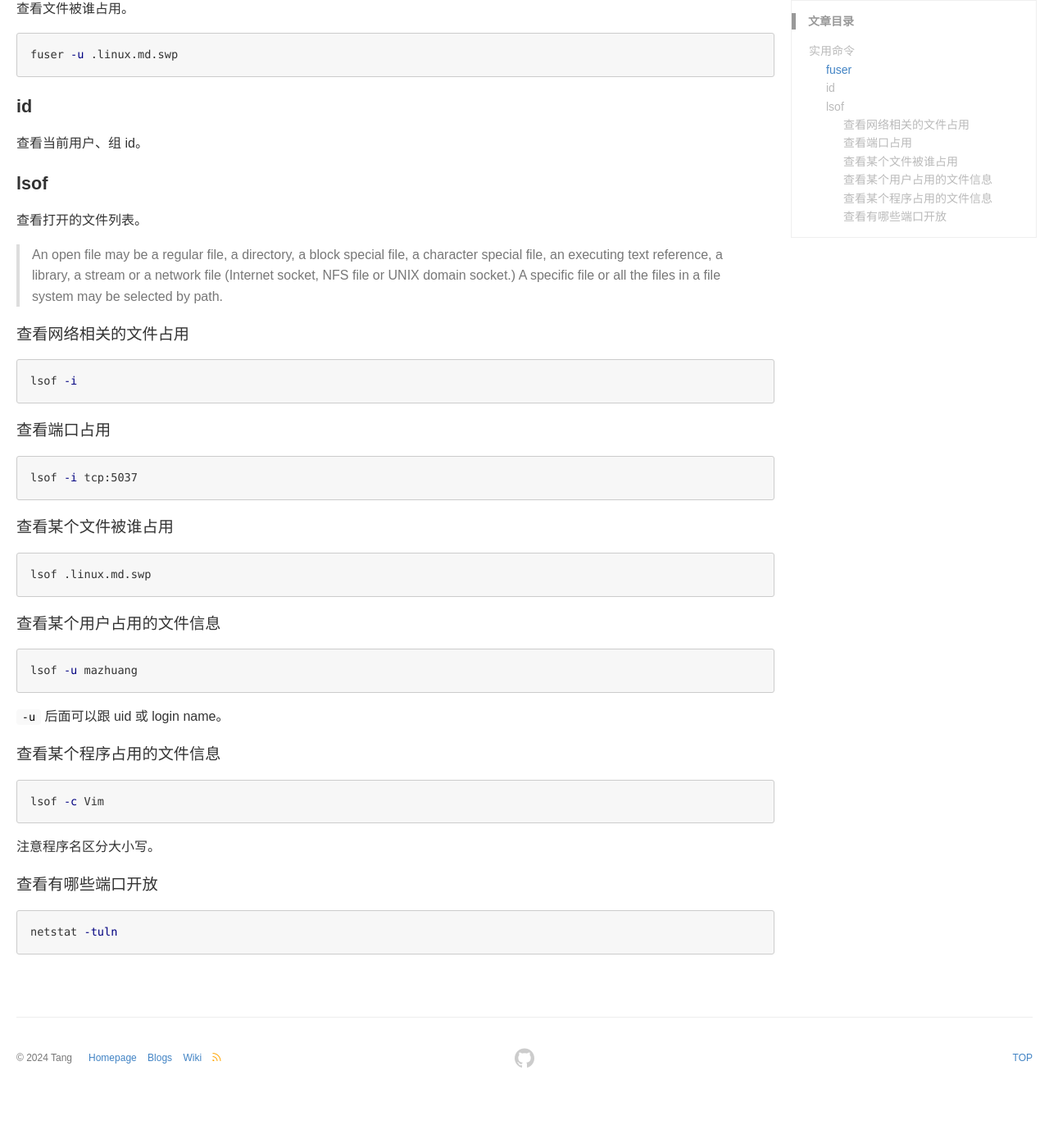
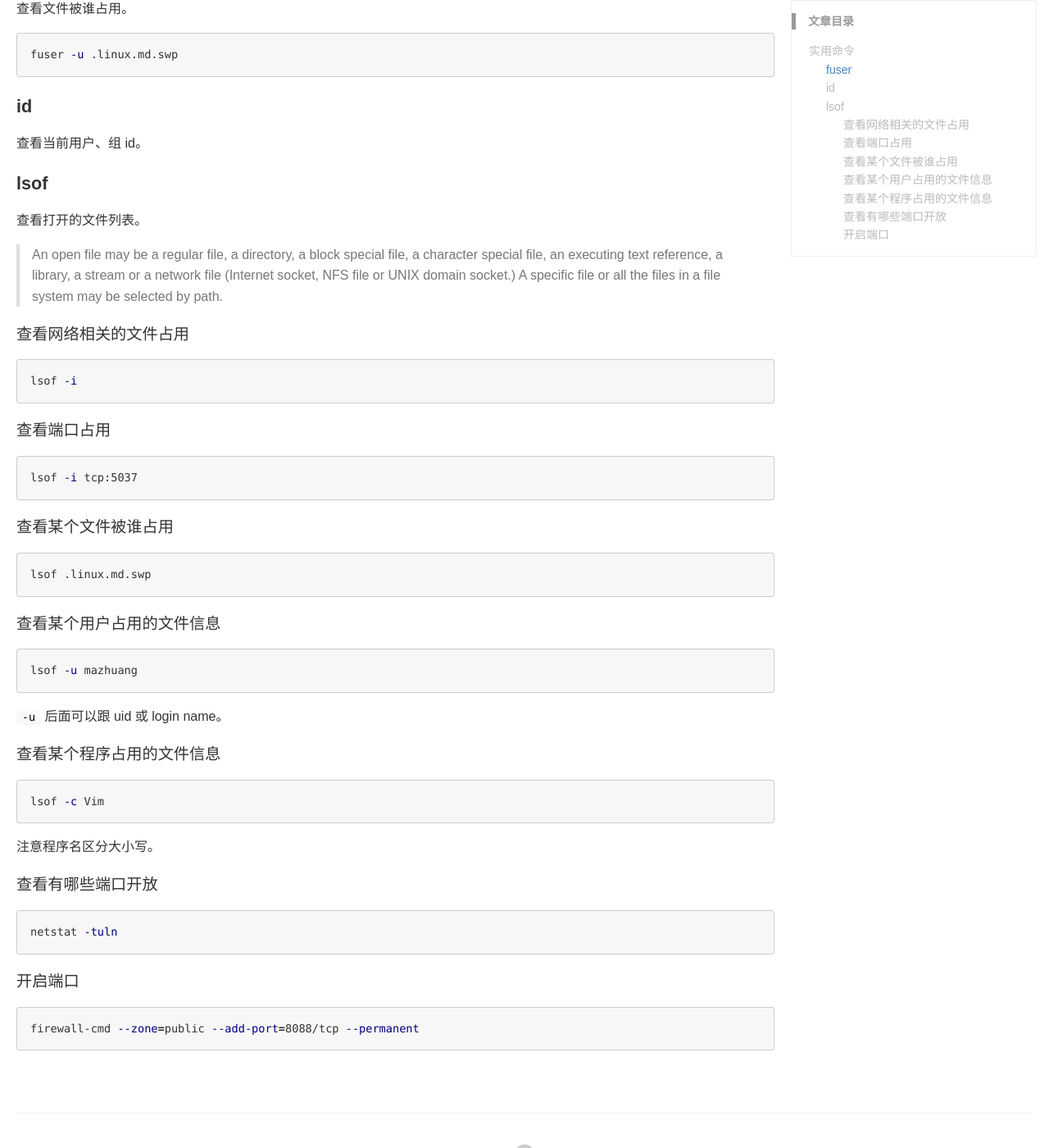
Before and after one commit to tangxing7028/tangxing7028.github.io, a Jekyll site: the page built from _wiki/linux.md, in a window 1280 px wide and 1400 px high, scrolled down 352 px. Shown: the whole window at 82% size. Built offline with Jekyll 4.4.1, drawn with Linux system fonts in a browser that asks for light colours; before the commit the page ends 1691 px from its top, so only the background shows below that.

Commit message:
Update linux.md

````diff
--- a/_wiki/linux.md
+++ b/_wiki/linux.md
@@ -67,3 +67,9 @@ lsof -c Vim
 ```shell
 netstat -tuln
 ```
+
+#### 开启端口
+
+```shell
+firewall-cmd --zone=public --add-port=8088/tcp --permanent
+```
````
